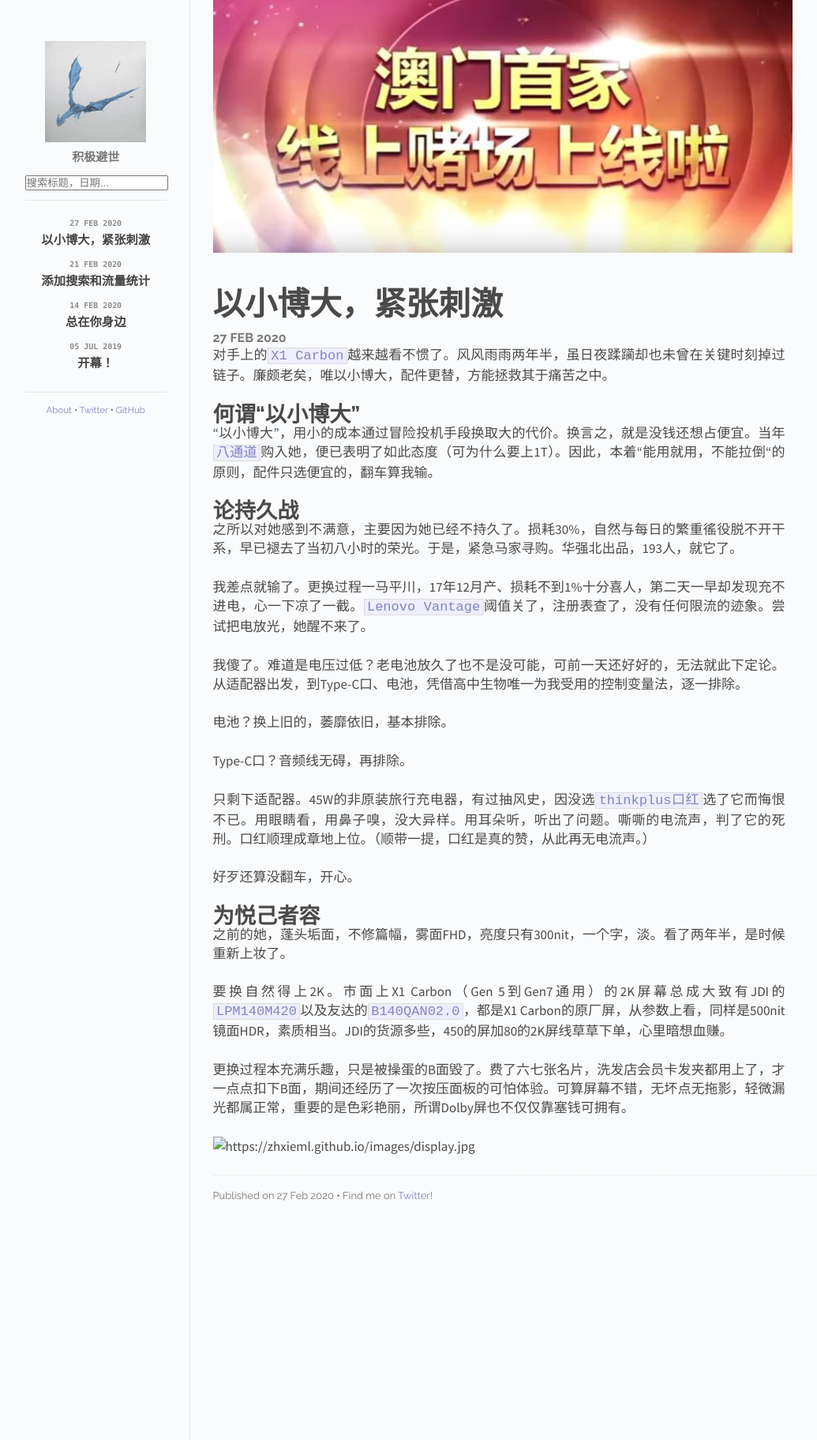
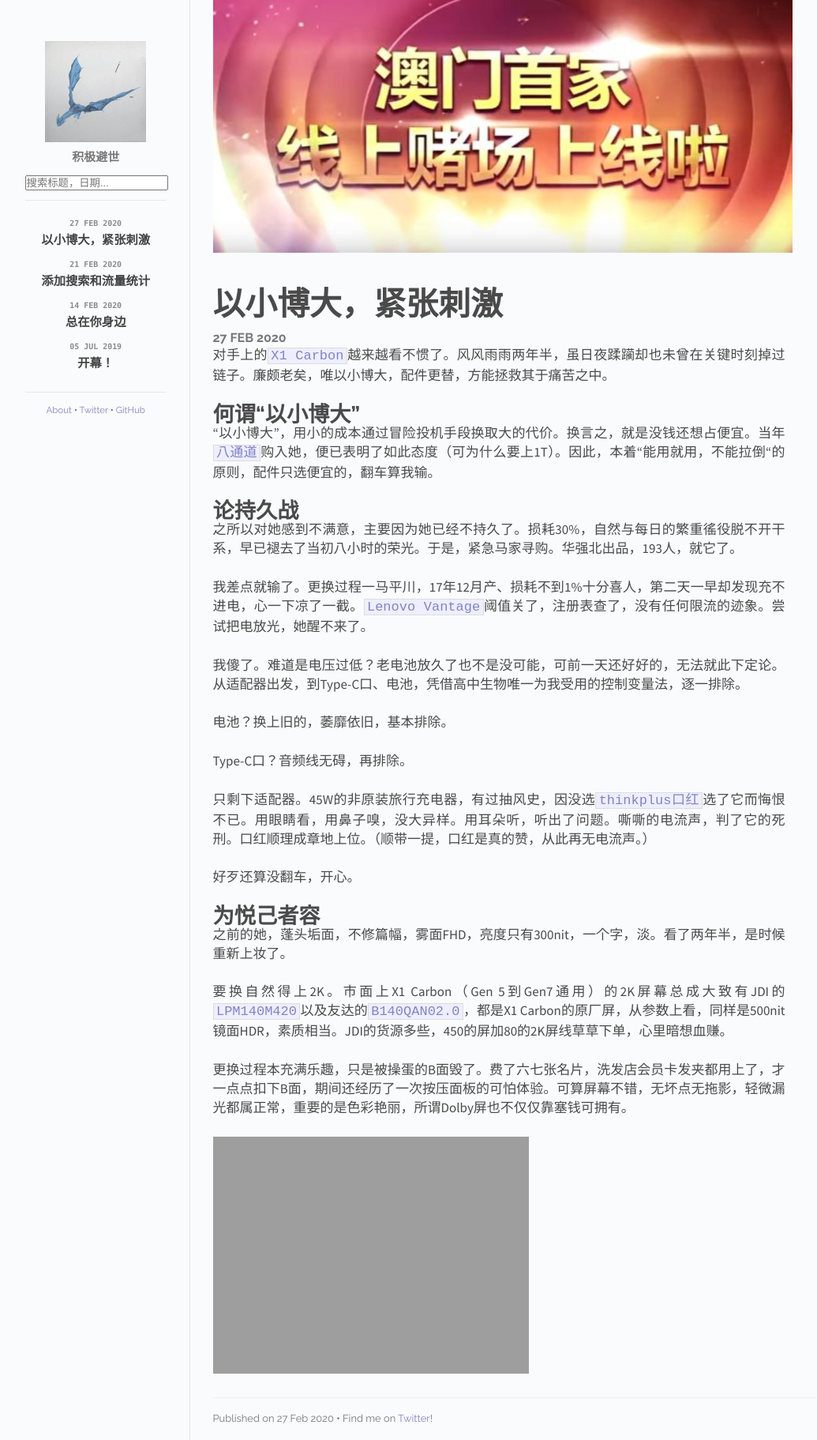
Before and after one commit to zhxieml/zhxieml.github.io, a Jekyll site: the page built from _posts/2020-02-27-upgrade-my-laptop.md, in a window 1280 px wide. Shown: the whole page at 79% size, without its empty margins (118-1153 px from the left). Built offline with Jekyll 4.4.1, drawn with Linux system fonts in a browser that asks for light colours.

Commit message:
Update 2020-02-27-upgrade-my-laptop.md

```diff
--- a/_posts/2020-02-27-upgrade-my-laptop.md
+++ b/_posts/2020-02-27-upgrade-my-laptop.md
@@ -37,4 +37,4 @@ Type-C口？音频线无碍，再排除。
 
 更换过程本充满乐趣，只是被操蛋的B面毁了。费了六七张名片，洗发店会员卡发夹都用上了，才一点点扣下B面，期间还经历了一次按压面板的可怕体验。可算屏幕不错，无坏点无拖影，轻微漏光都属正常，重要的是色彩艳丽，所谓Dolby屏也不仅仅靠塞钱可拥有。
 
-![{{ site.url }}/images/display.jpg]()
+![display]({{ site.url }}/images/display.jpg)
```
